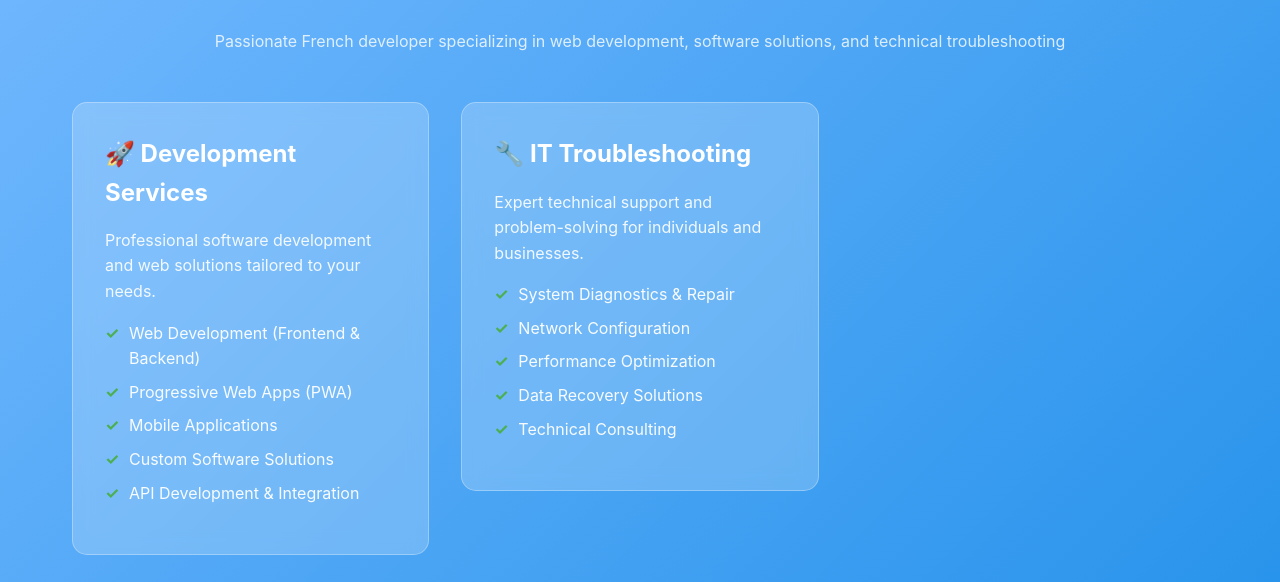
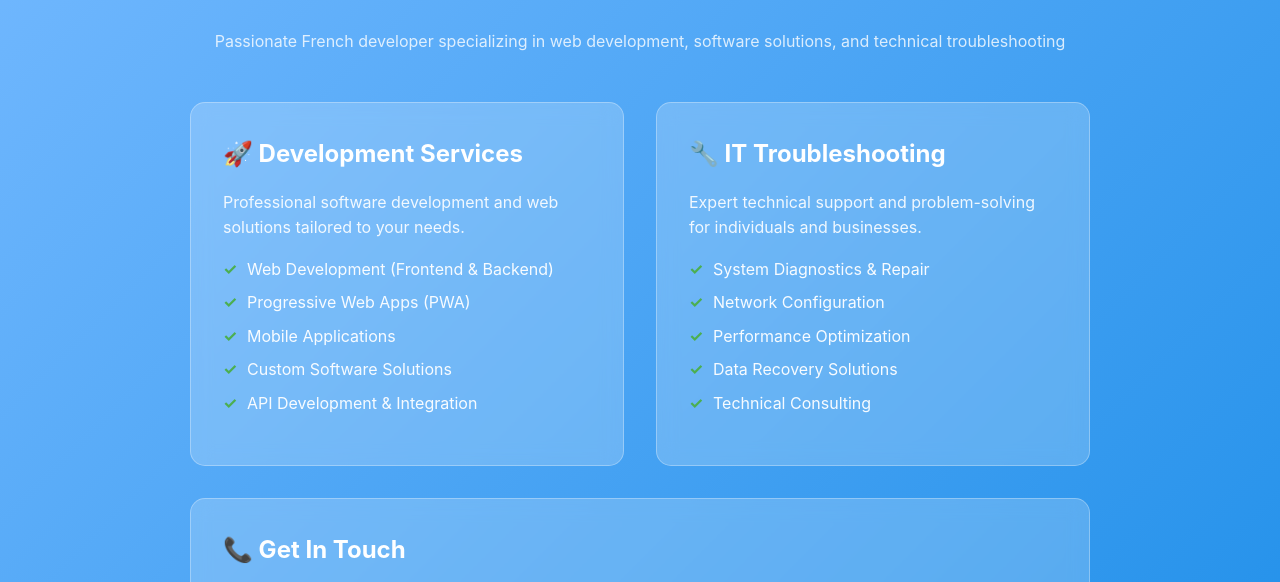
Before and after one commit to 4skl/4skl.github.io, a plain HTML site: page index.html in a window 1280 px wide. Shown: the part 151-733 px from the top of the page. Drawn offline with Linux system fonts and the light colour scheme.

Commit message:
Center header layout and set maximum width for better responsiveness

```diff
--- a/index.css
+++ b/index.css
@@ -121,6 +121,10 @@ header {
     grid-template-columns: repeat(auto-fit, minmax(300px, 1fr));
     gap: 2rem;
     margin-bottom: 3rem;
+    max-width: 900px;
+    margin-left: auto;
+    margin-right: auto;
+    width: 100%;
 }
 
 .card {
```
